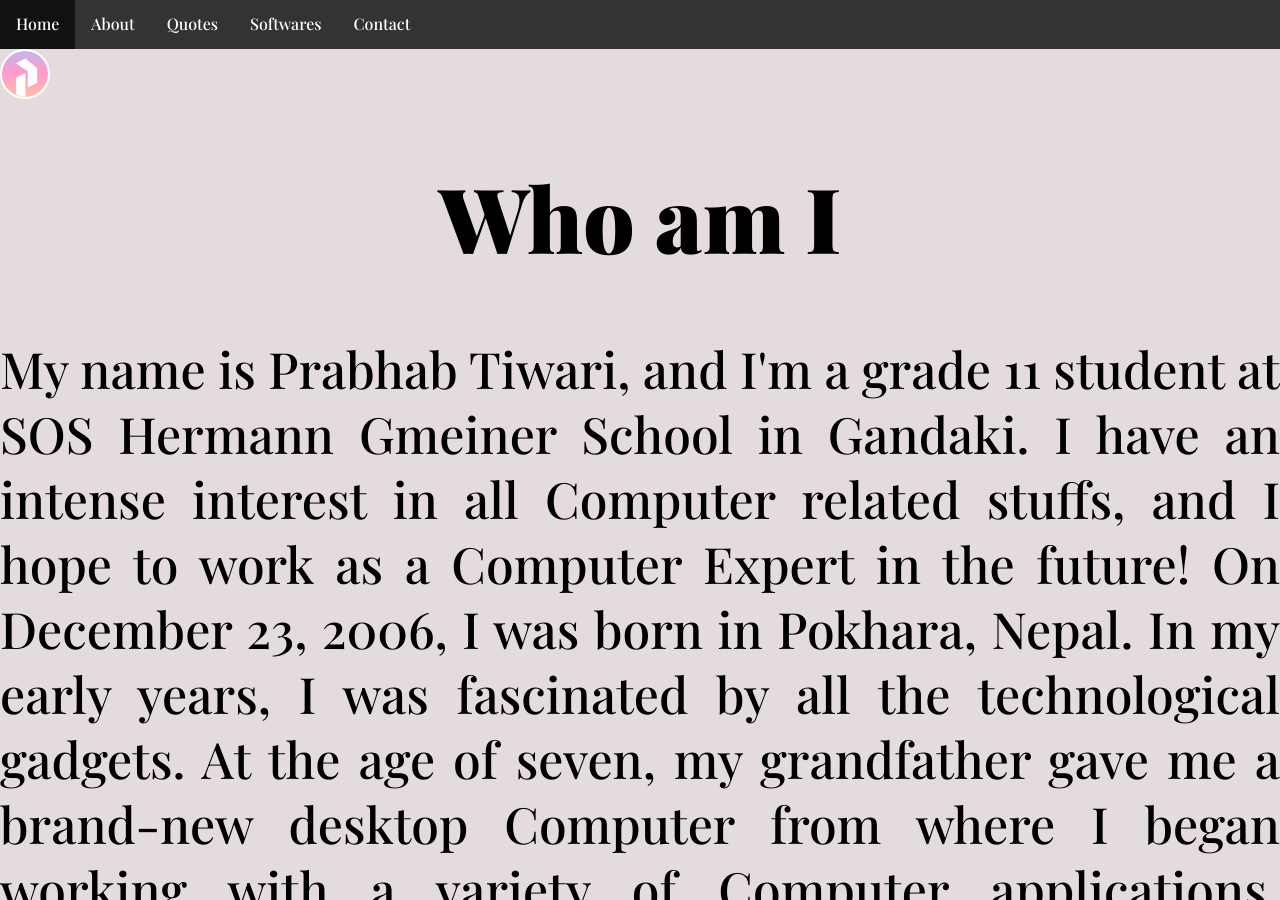
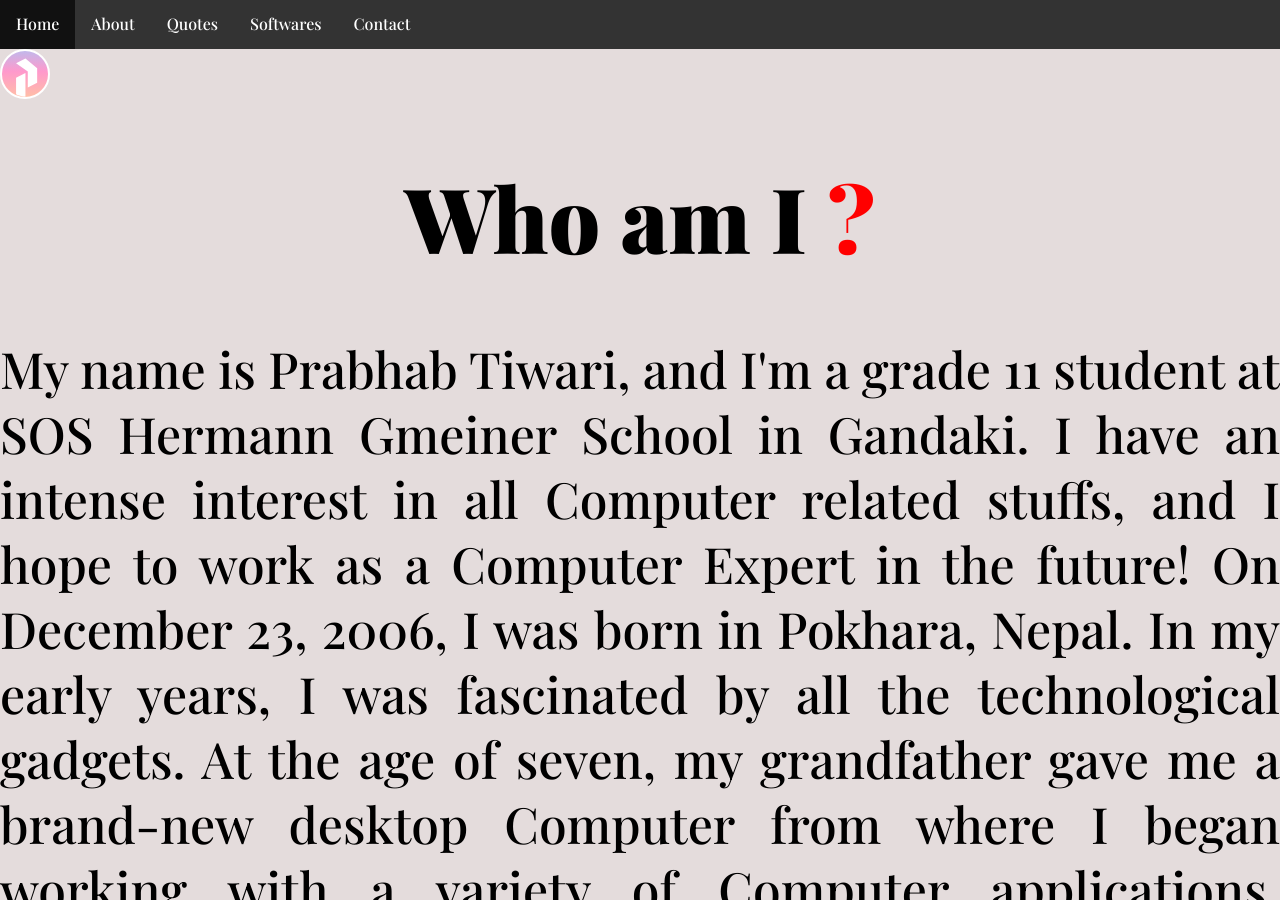
Before and after one commit to PrabhabTiwari/website, a Jekyll site: the page built from about.html, in a window 1280 px wide and 900 px high. Built offline with Jekyll 4.4.1, drawn with Linux system fonts in a browser that asks for light colours.

Commit message:
Update about.html

```diff
--- a/about.html
+++ b/about.html
@@ -5,7 +5,7 @@
 layout: base
 ---
 
-    <h1 class="leftalign">Who am I<span class="redText"?'</span> </h1>
+    <h1 class="leftalign">Who am I<span class="redText"> ? </span> </h1>
   <p>
       My name is Prabhab Tiwari, and I'm a grade 11 student at SOS Hermann Gmeiner School in Gandaki. I have an intense interest in all Computer related stuffs, and I hope to work as a Computer Expert in the future! On December 23, 2006, I was born in Pokhara, Nepal. In my early years, I was fascinated by all the technological gadgets. At the age of seven, my grandfather gave me a brand-new desktop Computer from where I began working with a variety of Computer applications, including Word, Excel, Photoshop, and PowerPoint.
 
```
